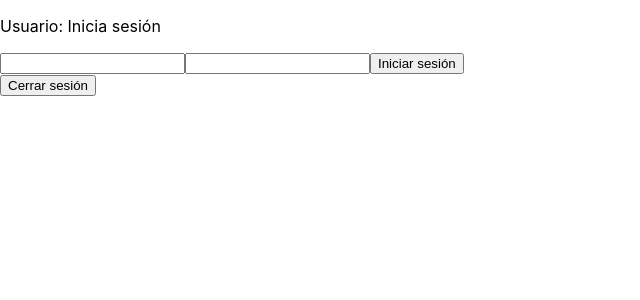
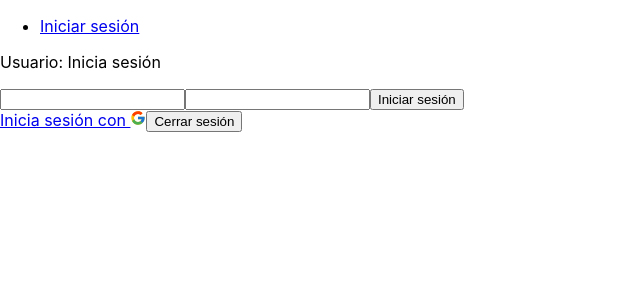
Before and after one commit to tzuzulcode/frontend-react-enero2022, a React (Create React App) app in the folder redux-app/: page /login in a window 1280 px wide. Shown: the top 300 px of the page, without its empty margins (0-640 px from the left). Built offline with nearby package versions, Linux system fonts and the light colour scheme; no server answers.

Commit message:
inicio de sesión completo

```diff
--- a/redux-app/package.json
+++ b/redux-app/package.json
@@ -9,6 +9,7 @@
     "@testing-library/user-event": "^13.5.0",
     "react": "^17.0.2",
     "react-dom": "^17.0.2",
+    "react-icons": "^4.3.1",
     "react-redux": "^7.2.6",
     "react-router-dom": "^6.2.1",
     "react-scripts": "5.0.0",
--- a/redux-app/src/App.js
+++ b/redux-app/src/App.js
@@ -1,6 +1,7 @@
 import { useEffect } from 'react';
 import { useDispatch } from 'react-redux';
 import {BrowserRouter,Routes,Route} from 'react-router-dom'
+import Navbar from './components/Navbar';
 import { login } from './features/user/userSlice';
 import Home from './pages/Home';
 import Login from './pages/Login';
@@ -8,7 +9,7 @@ import Login from './pages/Login';
 function App() {
   const dispatch = useDispatch()
   useEffect(()=>{
-    fetch("http://localhost:4000/auth/validate",{
+    fetch("https://backendtzuzulcode.wl.r.appspot.com/auth/validate",{
       method:"POST",
       credentials:'include'
     })
@@ -19,13 +20,17 @@ function App() {
   },[])
 
   return (
+    <>
+
       <BrowserRouter>
+        <Navbar/>
         <Routes>
           {/* <Route path="*" element={<NotFound/>}/> */}
           <Route path="/" element={<Home/>}/>
           <Route path="/login" element={<Login/>}/>
         </Routes>
       </BrowserRouter>
+    </>
   );
 }
 
--- /dev/null
+++ b/redux-app/src/components/Navbar.jsx
@@ -0,0 +1,30 @@
+import React from 'react'
+import { useSelector } from 'react-redux'
+import { useDispatch } from 'react-redux';
+import { Link } from 'react-router-dom';
+import { logout } from '../features/user/userSlice';
+
+export default function Navbar() {
+
+    const {logged} = useSelector(state=>state.user)
+    const dispatch = useDispatch()
+
+    const signOut = () =>{
+        fetch("https://backendtzuzulcode.wl.r.appspot.com/auth/logout",{
+          method:"POST",
+          credentials:'include'
+        })
+        .then(res=>res.json())
+        .then(data=>{
+          dispatch(logout())
+        })
+      }
+
+  return (
+    <nav>
+        <ul>
+            {logged?<li onClick={signOut}>Cerrar sesión</li>:<li><Link to="/login">Iniciar sesión</Link></li>}
+        </ul>
+    </nav>
+  )
+}
--- a/redux-app/src/pages/Home.jsx
+++ b/redux-app/src/pages/Home.jsx
@@ -1,10 +1,10 @@
 import React from 'react'
+import { Link } from 'react-router-dom'
 
 export default function Home() {
   return (
     <div>
         <p>Home</p>
-        <a href="/login">Login</a>
     </div>
   )
 }
--- a/redux-app/src/pages/Login.jsx
+++ b/redux-app/src/pages/Login.jsx
@@ -1,6 +1,8 @@
 import React from 'react'
 import {useSelector,useDispatch} from 'react-redux'
 import {login,logout} from '../features/user/userSlice'
+import {FcGoogle} from 'react-icons/fc'
+import { useLocation, useNavigate } from 'react-router-dom'
 
 export default function Login() {
     // ¿Quiero consultar el estado global?
@@ -9,11 +11,14 @@ export default function Login() {
     // ¿Quiero actualizar el estado global?
     const dispatch = useDispatch()
 
+    //Navegación
+    const navigate = useNavigate()
+
     const iniciarSesion = (event) => {
         const {email,password} = event.target
 
         event.preventDefault()
-        fetch("http://localhost:4000/auth/login",{
+        fetch("https://backendtzuzulcode.wl.r.appspot.com/auth/login",{
             method:"POST",
             credentials:'include',
             headers:{
@@ -25,7 +30,8 @@ export default function Login() {
             })
         }).then(res=>res.json())
         .then(user=>{
-            console.log(user)
+            dispatch(login(user.firstName))
+            navigate(-1)
         }).catch(error=>console.log(error))
     }
 
@@ -38,11 +44,13 @@ export default function Login() {
                 <input type="password" name="password" />
                 <button>Iniciar sesión</button>
             </form>
+            <a href="https://backendtzuzulcode.wl.r.appspot.com/auth/google">
+                <span>
+                    Inicia sesión con <FcGoogle/>
+                </span>
+            </a>
             {/* <button onClick={()=>{dispatch(login("Tzuzul"))}}>Iniciar sesión</button> */}
             <button onClick={()=>{dispatch(logout())}}>Cerrar sesión</button>
         </div>
-
-        // Agregar un router: Pagina principal, Pagina de inicio de sesión.
-        // Iconos de redes sociales: Google, Facebook, Twitter, GitHub
     )
 }
```
Also changed, not shown: 1 other file (tests, documents, lock files or other folders). Lines whose indentation alone changed are shown as unchanged.
